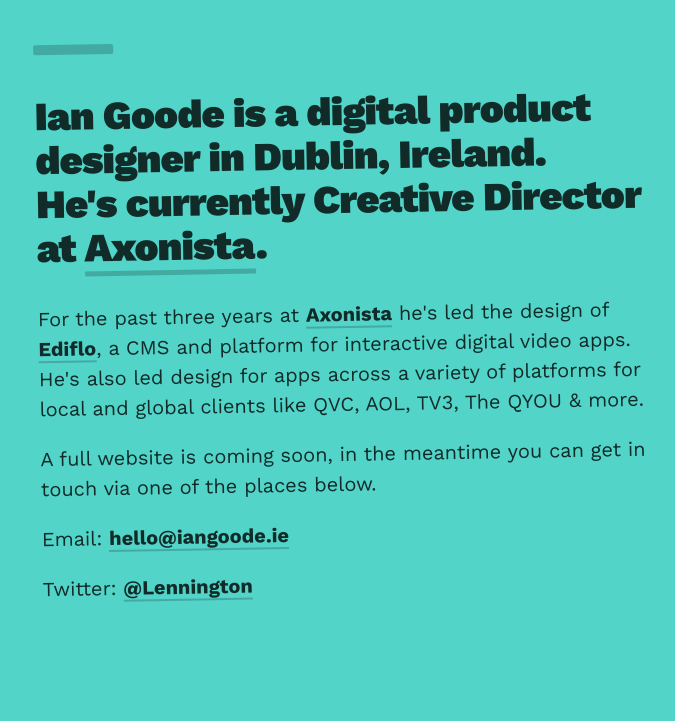
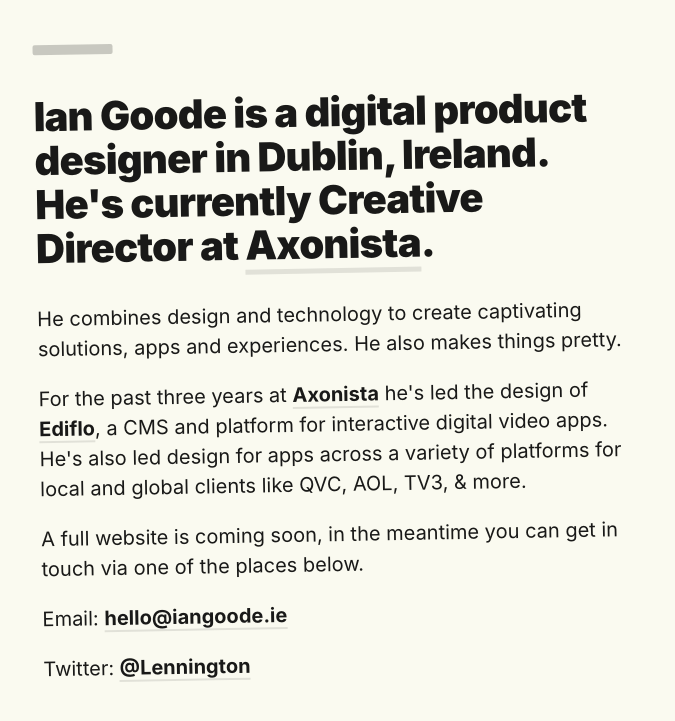
Before and after one commit to Lennington/personal-site, a Jekyll site: the page built from index.md, in a window 1280 px wide. Shown: the top 721 px of the page, without its empty margins (41-716 px from the left). Built offline with Jekyll 4.4.1, drawn with Linux system fonts in a browser that asks for light colours.

Commit message:
Small font update

```diff
--- a/_includes/head.html
+++ b/_includes/head.html
@@ -10,7 +10,9 @@
     Ian Goode
   </title>
 
-  <link href="https://fonts.googleapis.com/css?family=Work+Sans:400,700,900" rel="stylesheet">
+  <!-- Fonts -->
+  <script src="https://use.typekit.net/ttt2mhk.js"></script>
+  <script>try{Typekit.load({ async: true });}catch(e){}</script>
 
   <!-- CSS -->
   <link rel="stylesheet" href="/public/css/main.css">
--- a/_layouts/home.html
+++ b/_layouts/home.html
@@ -5,7 +5,8 @@
 <section>
   <span class="stroke"></span>
   <h1>Ian Goode is a digital product designer in Dublin, Ireland. <br> He's currently Creative Director at <a href="http://axonista.com">Axonista</a>.</h1>
-  <p>For the past three years at <a href="http://axonista.com">Axonista</a> he's led the design of <a href="http://www.ediflo.tv/">Ediflo</a>, a CMS and platform for interactive digital video apps. He's also led design for apps across a variety of platforms for local and global clients like QVC, AOL, TV3, The QYOU & more.</p>
+  <p>He combines design and technology to create captivating solutions, apps and experiences. He also makes things pretty.</p>
+  <p>For the past three years at <a href="http://axonista.com">Axonista</a> he's led the design of <a href="http://www.ediflo.tv/">Ediflo</a>, a CMS and platform for interactive digital video apps. He's also led design for apps across a variety of platforms for local and global clients like QVC, AOL, TV3, & more.</p>
   <p>A full website is coming soon, in the meantime you can get in touch via one of the places below.</p>
   <p>Email: <a href="mailto:hello@iangoode.ie">hello@iangoode.ie</a></p>
   <p>Twitter: <a href="https://twitter.com/Lennington">@Lennington</a></p>
--- a/public/css/main.scss
+++ b/public/css/main.scss
@@ -14,11 +14,11 @@
 }
 
 body {
-  font-family: 'Work Sans', sans-serif;
+  font-family: "lft-etica", -apple-system,BlinkMacSystemFont,\.SFNSText-Regular,San Francisco,Roboto,Segoe UI,Oxygen-Sans,Ubuntu,Cantarell,Helvetica Neue,Lucida Grande,sans-serif;
   font-size: 20px;
   line-height: 1.5;
-  color: rgba(0,0,0,0.8);
-  background-color: #52D4C9;
+  color: rgba(0,0,0,0.9);
+  background-color: #fafaf0;
   -webkit-text-size-adjust: 100%;
       -ms-text-size-adjust: 100%;
   -webkit-font-smoothing: antialiased;
@@ -27,7 +27,7 @@
 a {
   font-weight: 700;
   color: inherit;
-  border-bottom: 0.125em solid rgba(0,0,0,0.2);
+  border-bottom: 0.125em solid rgba(0,0,0,0.1);
   text-decoration: none;
   transition: all ease 0.2s;
 }
```
